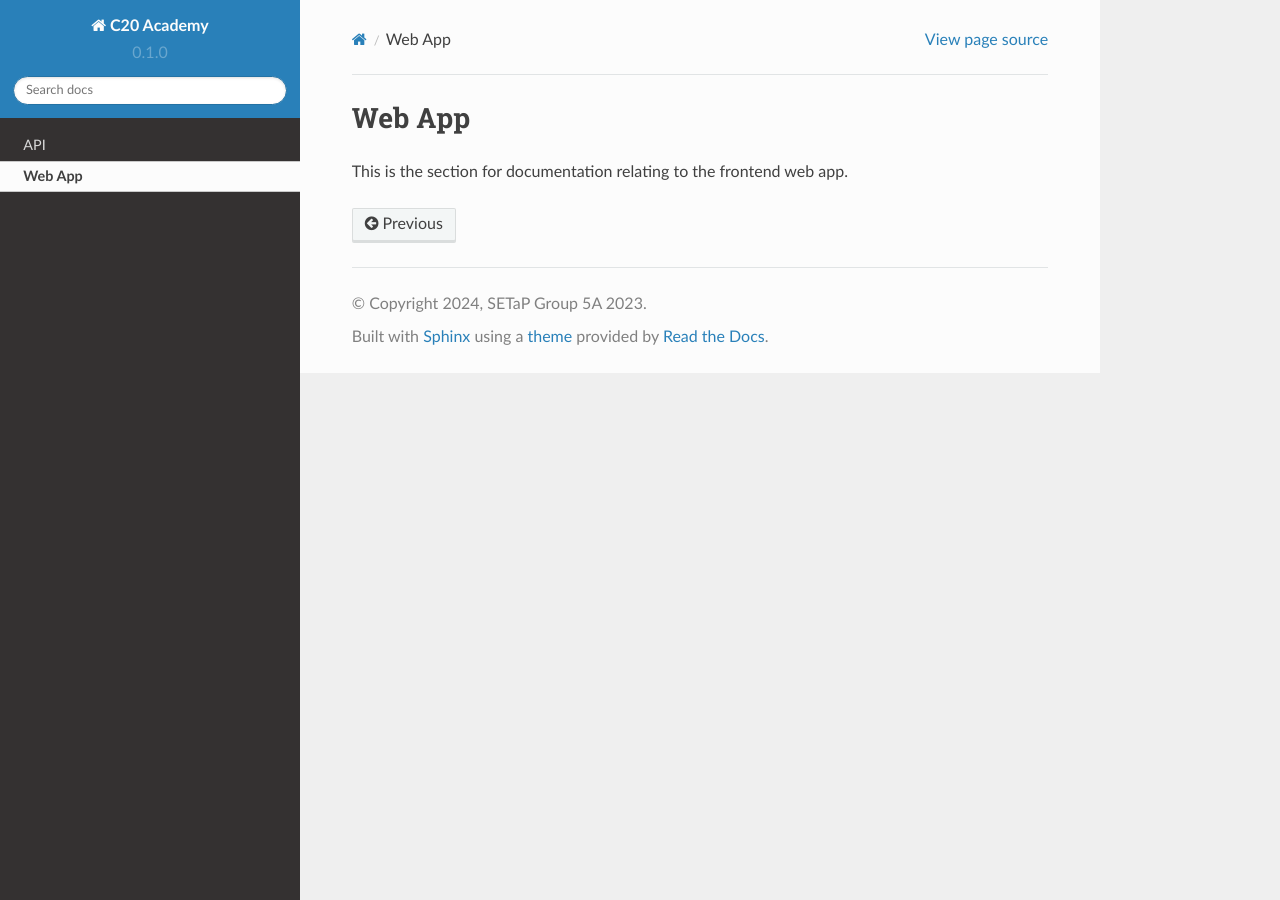
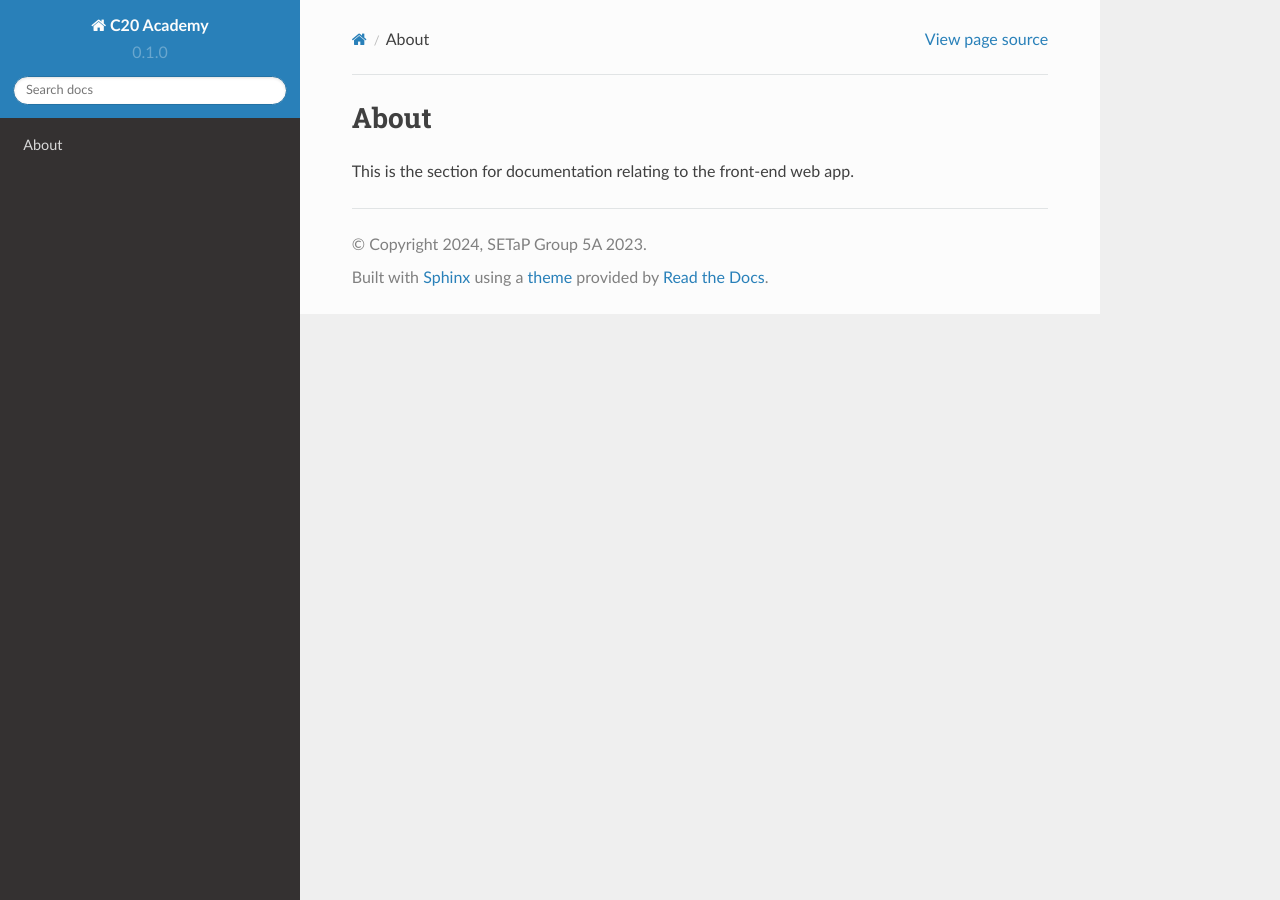
Before and after one commit to SETAP-Group5A-2023/c20-academy-docs, a Sphinx documentation site: the page built from docs/source/webapp/index.rst, in a window 1280 px wide. Built offline with Sphinx 7.4.7 and the Read the Docs theme 2.0.0, drawn with Linux system fonts in a browser that asks for light colours.

Commit message:
move to sections; rename indexes to about

```diff
--- a/docs/source/api/index.rst
+++ b/docs/source/api/index.rst
@@ -1,13 +1,4 @@
-API
-===
+About
+=====
 
 This is the section for documentation relating to the back-end API.
-
-Contents
---------
-
-.. toctree::
-
-  endpoints
-  compilation
-  installation
--- a/docs/source/webapp/index.rst
+++ b/docs/source/webapp/index.rst
@@ -1,4 +1,4 @@
-Web App
-=======
+About
+=====
 
-This is the section for documentation relating to the frontend web app.
+This is the section for documentation relating to the front-end web app.
```
Also changed, not shown: docs/source/index.rst (+17 -8 lines).
